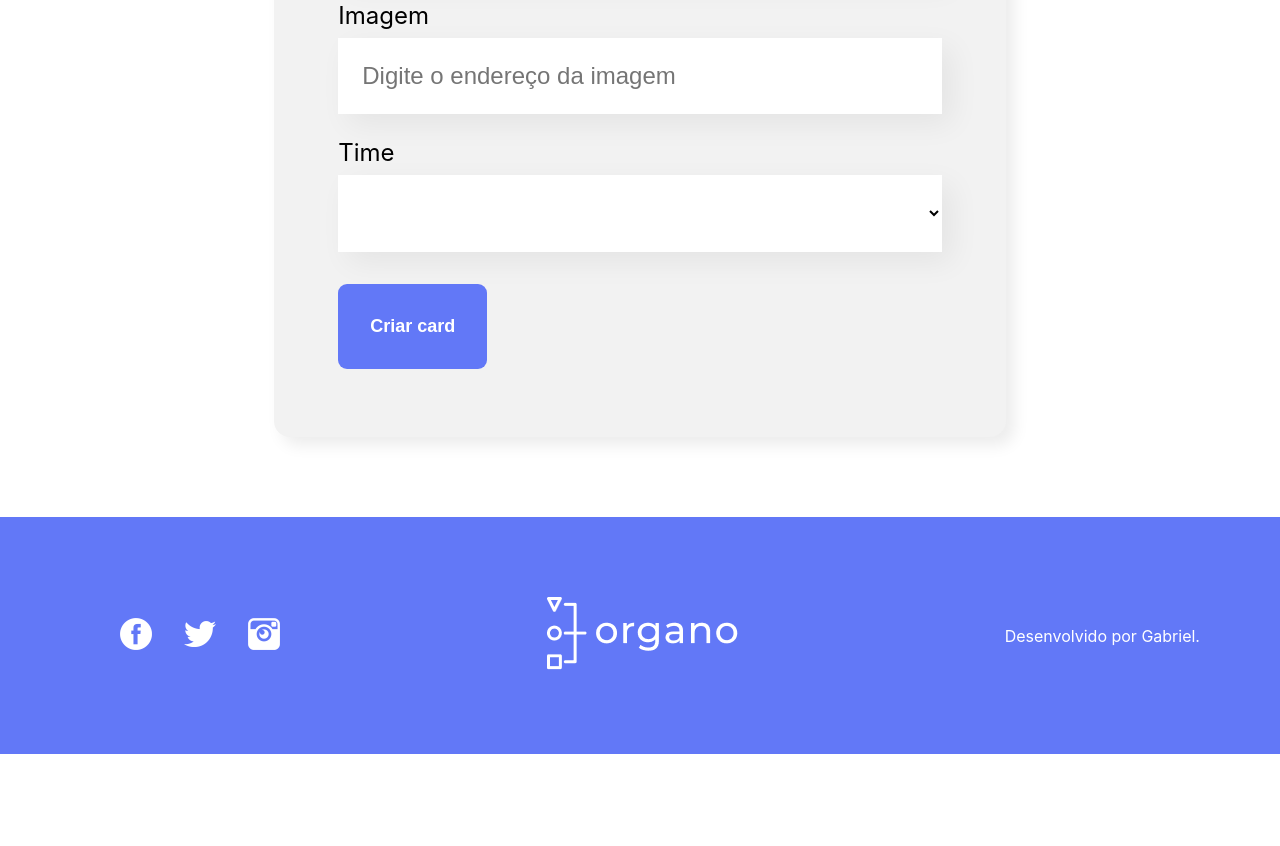
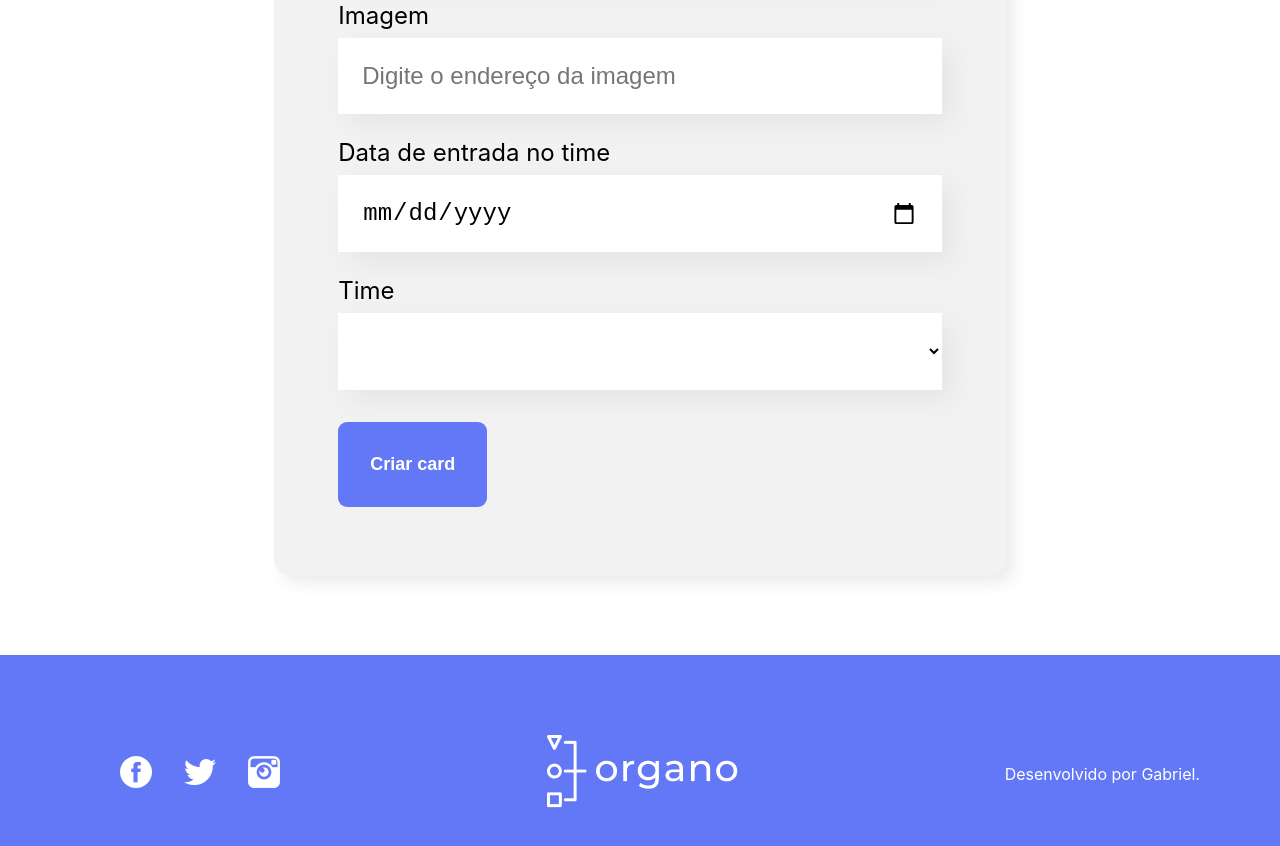
Before and after one commit to GabrielMendesCosta/Organo_app, a React (Create React App) app: page / in a window 1280 px wide. Shown: the part 960-1806 px from the top of the page. Before the commit the page ends 1714 px from the top, so only its background shows below. Built offline with nearby package versions, Linux system fonts and the light colour scheme.

Commit message:
feat(date): add data field

```diff
--- a/src/compartilhado/interfaces/IColaborador.ts
+++ b/src/compartilhado/interfaces/IColaborador.ts
@@ -3,4 +3,5 @@ export interface IColaborador{
     cargo: string
     imagem: string
     time?: string
+    data: string
 }
--- a/src/componentes/campoTexto/index.tsx
+++ b/src/componentes/campoTexto/index.tsx
@@ -6,9 +6,10 @@ interface CampoTextoProps{
     label: string
     valor: string
     obrigatorio: boolean
+    tipo?: 'text' | 'password' | 'date' | 'email' | 'number'
 }
 
-const CampoTexto = ( { aoAlterado, label, obrigatorio, placeholder, valor }: CampoTextoProps ) =>{
+const CampoTexto = ( { aoAlterado, label, obrigatorio, placeholder, valor , tipo = 'text'}: CampoTextoProps ) =>{
 
     const aoDigitado = (evento: React.ChangeEvent<HTMLInputElement>) => {
         aoAlterado(evento.target.value)
@@ -17,10 +18,12 @@ const CampoTexto = ( { aoAlterado, label, obrigatorio, placeholder, valor }: Cam
     return(
         <div className="campo-texto">
             <label>{label}</label>
-            <input value={valor}
+            <input
+            value={valor}
             onChange={aoDigitado}
             required={obrigatorio}
             placeholder={placeholder}
+            type={tipo}
             />
         </div>
     )
--- a/src/componentes/colaborador/index.tsx
+++ b/src/componentes/colaborador/index.tsx
@@ -5,6 +5,7 @@ interface ColaboradorProps{
     imagem: string
     cargo: string
     corDeFundo: string
+    data: string
 }
 
 const Colaborador = (props: ColaboradorProps) => {
@@ -15,6 +16,7 @@ const Colaborador = (props: ColaboradorProps) => {
         <div className="rodape">
             <h4>{props.nome}</h4>
             <h5>{props.cargo}</h5>
+            <h5>{new Date(props.data).toLocaleDateString()}</h5>
         </div>
     </div>)
 }
--- a/src/componentes/formulario/index.tsx
+++ b/src/componentes/formulario/index.tsx
@@ -16,6 +16,7 @@ function Formulario(props: FormularioProps){
     const[cargo,setCargo] = useState('')
     const[imagem,setImagem] = useState('')
     const[time,setTime] = useState('')
+    const[data,setData] = useState('')
 
     const aoSalvar = (evento: React.FormEvent<HTMLFormElement>) => {
         evento.preventDefault()
@@ -23,12 +24,14 @@ function Formulario(props: FormularioProps){
             nome,
             cargo,
             imagem,
-            time
+            time,
+            data
         })
         setNome('')
         setCargo('')
         setImagem('')
         setTime('')
+        setData('')
     }
 
     return(
@@ -38,6 +41,13 @@ function Formulario(props: FormularioProps){
                 <CampoTexto valor={nome} aoAlterado={valor=>setNome(valor)} obrigatorio={true} label="Nome" placeholder="Digite o seu nome"/>
                 <CampoTexto valor={cargo} aoAlterado={valor=>setCargo(valor)} obrigatorio={true} label="Cargo" placeholder="Digite o seu cargo"/>
                 <CampoTexto valor={imagem} aoAlterado={valor=>setImagem(valor)} obrigatorio={true} label="Imagem" placeholder="Digite o endereço da imagem"/>
+                <CampoTexto
+                valor={data}
+                aoAlterado={valor=>setData(valor)}
+                obrigatorio={true}
+                label="Data de entrada no time"
+                placeholder=""
+                tipo="date"/>
                 <ListaSuspensa valor={time} aoAlterado={valor=>setTime(valor)} obrigatorio={true} label ="Time" itens={props.times}/>
                 <Botao>Criar card</Botao>
             </form>
--- a/src/componentes/time/index.tsx
+++ b/src/componentes/time/index.tsx
@@ -21,6 +21,7 @@ const Time = (props: TimeProps) => {
                     nome={colaborador.nome}
                     cargo={colaborador.cargo}
                     imagem={colaborador.imagem}
+                    data={colaborador.data}
                 /> )}
             </div>
         </section>
```
